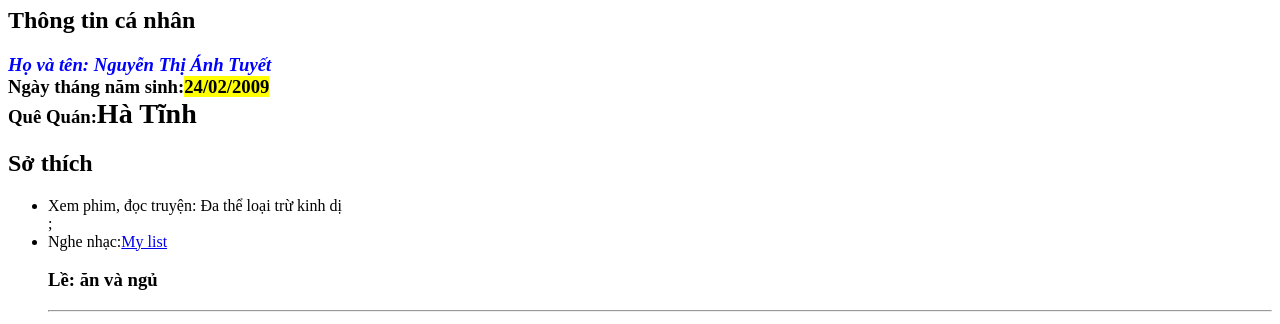
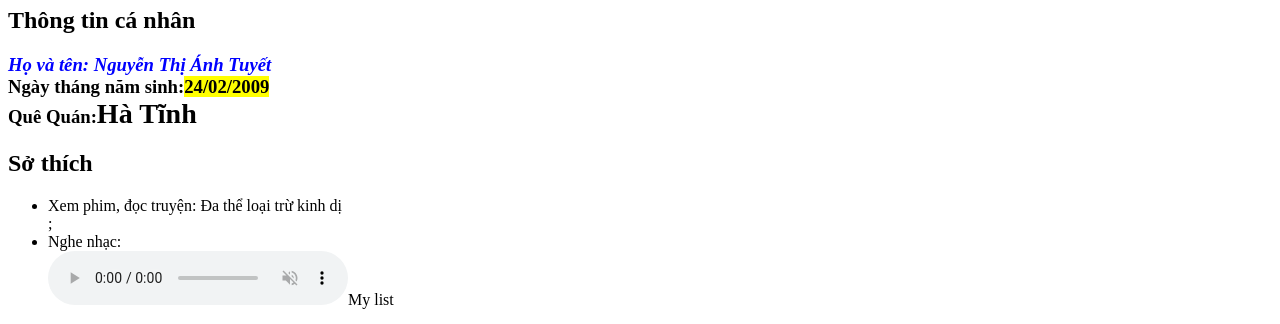
Before and after one commit to raki1224/Anhtuyet_12a22, a plain HTML site: page index.html in a window 1280 px wide. Shown: the part 99-423 px from the top of the page. Drawn offline with Linux system fonts and the light colour scheme.

Commit message:
Update index.html

```diff
--- a/index.html
+++ b/index.html
@@ -13,7 +13,8 @@
          <h2>Thông tin cá nhân</h2>
          <h3><em style="color:blue"> Họ và tên: Nguyễn Thị Ánh Tuyết</em><br>Ngày tháng năm sinh:<mark>24/02/2009</mark><br>Quê Quán:<strong style="font-size:28px">Hà Tĩnh</strong><h3>
          <h2> Sở thích</h2>
-         <ul><li>Xem phim, đọc truyện: Đa thể loại trừ kinh dị</li>;<li>Nghe nhạc:<a href="01.html">My list</a></li></ol><h3>Lề: ăn và ngủ</h3>
+         <ul><li>Xem phim, đọc truyện: Đa thể loại trừ kinh dị</li>;<li>Nghe nhạc:<br><audio src= "hi.mp3" type="audio/mp3" controls autoplay muted>
+</audio>My list</a></li></ol><h3>Lề: ăn và ngủ</h3>
     <hr>
          <h1><b> Biện luận số nghiệm của phương trính bậc 2</h1>
          <h2><strong style="color:red">Bài toán:</strong><b>Xác định số nghiệm của phương trình ax<sup>2</sup>+bx+c=0(a!=0)<br><strong>Cách làm:</strong></h2>
```
